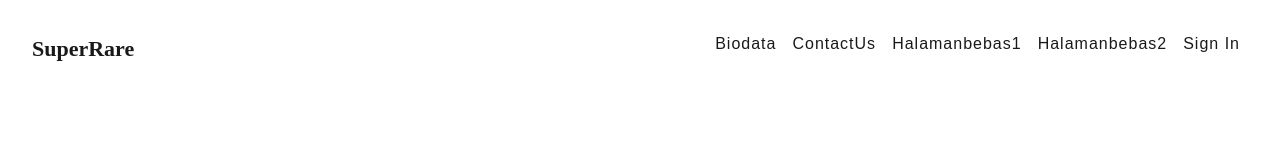
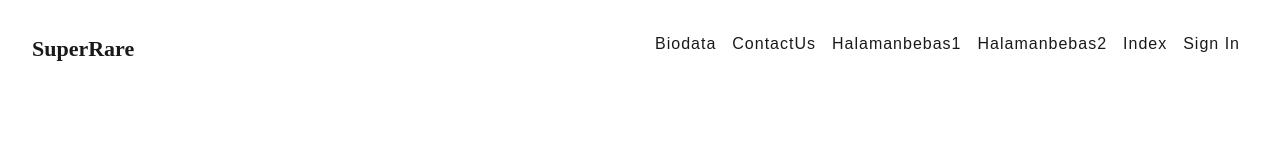
Before and after one commit to pablomoon01/ClassProjectWeb1, a plain HTML site: page biodata.html in a window 1280 px wide. Shown: the top 148 px of the page. Drawn offline with nearby package versions, Linux system fonts and the light colour scheme; a web font is replaced by a local one.

Commit message:
Update biodata.html

```diff
--- a/biodata.html
+++ b/biodata.html
@@ -44,6 +44,9 @@
                         </li>
                         <li class="nav-item">
                             <a target="_blank" class="nav-link active" href="halamanbebas2.html">Halamanbebas2</a>
+                        </li>
+                        <li class="nav-item">
+                            <a target="_blank" class="nav-link active" href="index.html">Index</a>
                         </li>
                         <li class="nav-item">
                             <a target="_blank" class="nav-link active" href="https://superrare.co/sign-in">Sign In</a>
```
